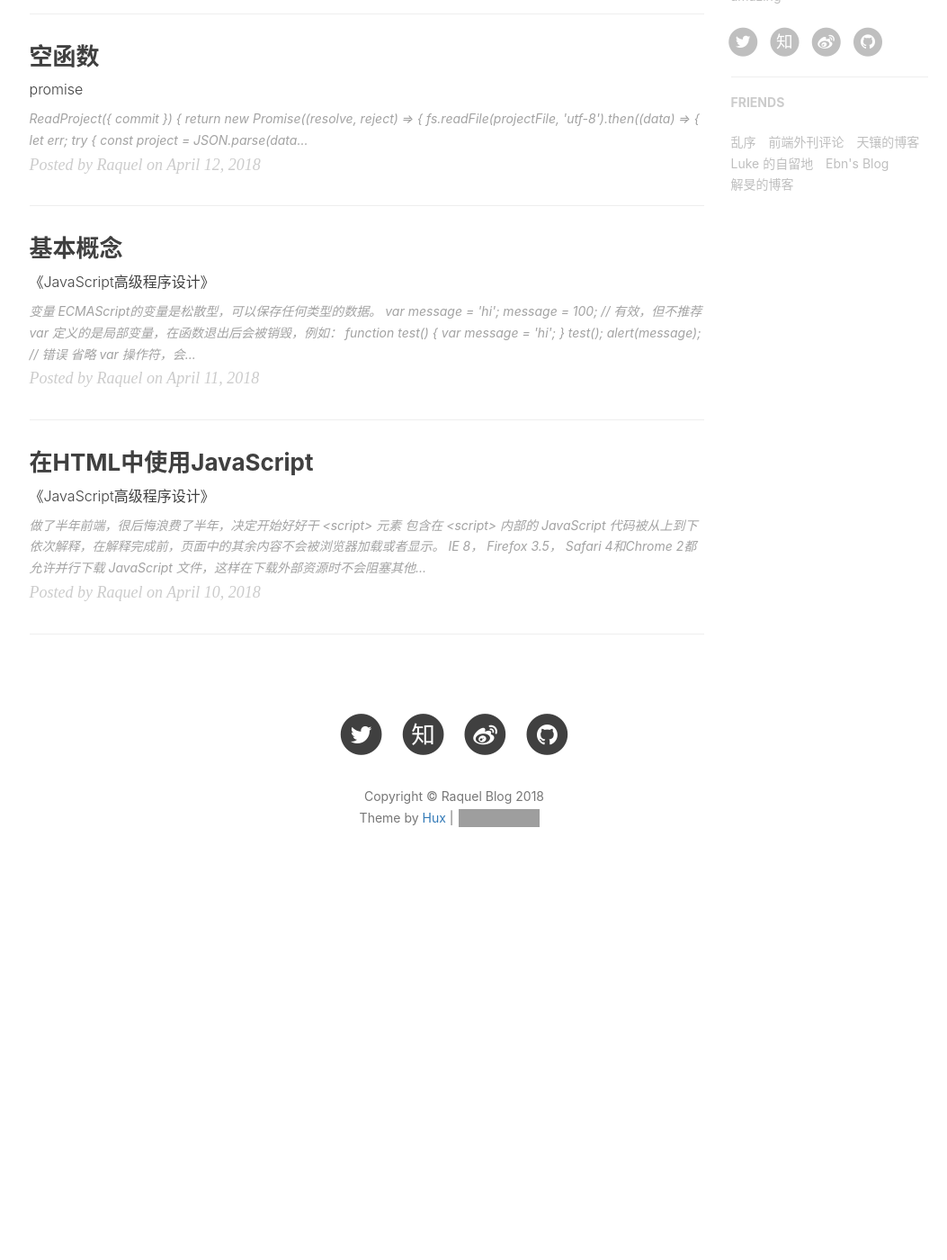
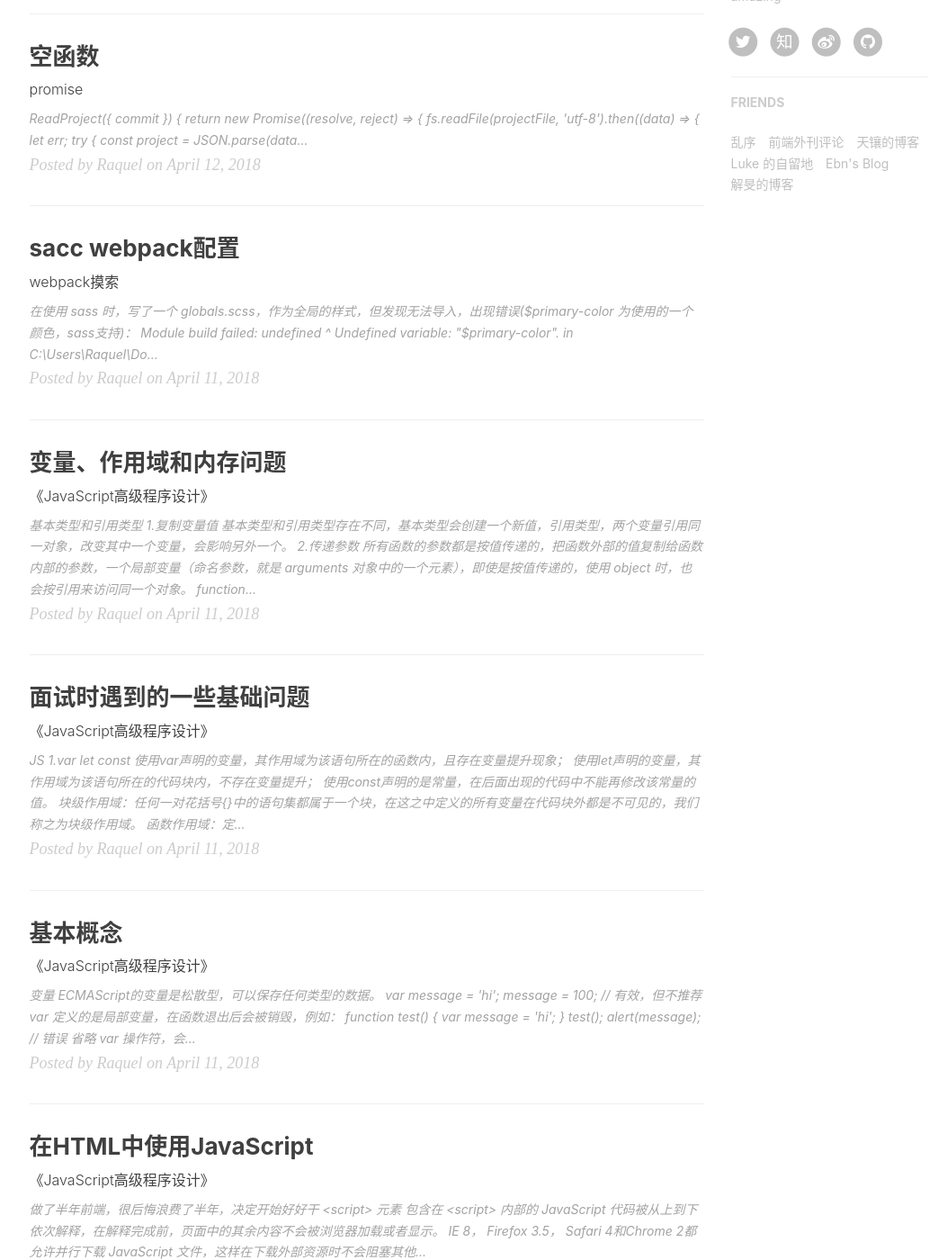
Before and after one commit to RaquelMao/RaquelMao.github.io, a Jekyll site: the page built from index.html, in a window 1280 px wide and 1400 px high, scrolled down 826 px. Shown: the whole window at 90% size, without its empty margins (135-1188 px from the left). Built offline with Jekyll 4.4.1, drawn with Linux system fonts in a browser that asks for light colours; nearby versions of some CDN libraries; the list of posts is cut into pages by our own code; comment, search, counter and statistics services are not loaded; before the commit the page ends 1839 px from its top, so only the background shows below that; grey boxes are pictures that could not be loaded.

Commit message:
update articles

````diff
--- a/_posts/2018-04-11-basic-concept.markdown
+++ b/_posts/2018-04-11-basic-concept.markdown
@@ -47,6 +47,7 @@ alert(message); // hi
 
 ```
 alert(typeof null); // Object。因为特殊值 null 被认为是一个空的对象引用
+alert(typeof undefined); // undefined
 ```
 
 #### 2.Undefined
--- /dev/null
+++ b/_posts/2018-04-25-some-questions.markdown
@@ -0,0 +1,24 @@
+---
+layout:       post
+title:        "面试时遇到的一些基础问题"
+subtitle:     "《JavaScript高级程序设计》"
+date:         2018-04-11 13:00:00
+author:       "Raquel"
+header-img:   "img/post-bg-2015.jpg"
+header-mask:  0.3
+catalog:      true
+tags:
+    - 基础
+---
+##### JS
+###### 1.var let const
+使用var声明的变量，其作用域为该语句所在的函数内，且存在变量提升现象；
+使用let声明的变量，其作用域为该语句所在的代码块内，不存在变量提升；
+使用const声明的是常量，在后面出现的代码中不能再修改该常量的值。
+
+块级作用域：任何一对花括号{}中的语句集都属于一个块，在这之中定义的所有变量在代码块外都是不可见的，我们称之为块级作用域。
+函数作用域：定义在函数中的参数和变量在函数外部是不可见的。
+
+###### 2.this
+![原文链接](http://www.ruanyifeng.com/blog/2010/04/using_this_keyword_in_javascript.html)
+![this的文章链接](/_posts/2018-04-16-this.markdown)
--- /dev/null
+++ b/_posts/2018-04-26-chapter-4.markdown
@@ -0,0 +1,42 @@
+---
+layout:       post
+title:        "变量、作用域和内存问题"
+subtitle:     "《JavaScript高级程序设计》"
+date:         2018-04-11 13:00:00
+author:       "Raquel"
+header-img:   "img/post-bg-2015.jpg"
+header-mask:  0.3
+catalog:      true
+tags:
+    - 读书笔记
+---
+### 基本类型和引用类型
+#### 1.复制变量值
+基本类型和引用类型存在不同，基本类型会创建一个新值，引用类型，两个变量引用同一对象，改变其中一个变量，会影响另外一个。
+#### 2.传递参数
+所有函数的参数都是按值传递的，把函数外部的值复制给函数内部的参数，一个局部变量（命名参数，就是 arguments 对象中的一个元素），即使是按值传递的，使用 object 时，也会按引用来访问同一个对象。
+```
+function add(num) {
+  num += 1;
+  return num;
+}
+var count = 20;
+var result = add(count);
+alert(count); // 20
+alert(result); // 30
+```
+```
+function set(obj) {
+  obj.num = 'mm';
+}
+var person = new Object();
+set(person);
+alert(person.name); // 'mm'
+```
+但如果在函数内部重写 obj ，这个变量引用是一个局部对象，会在函数执行完毕后立刻销毁。
+#### 3.检测类型
+```
+alert(person instanceof Object); // person 是 Object 吗？
+```
+
+### 执行环境和作用域
--- /dev/null
+++ b/_posts/2018-04-27-sass-problems.markdown
@@ -0,0 +1,113 @@
+---
+layout:       post
+title:        "sacc webpack配置"
+subtitle:     "webpack摸索"
+date:         2018-04-11 13:00:00
+author:       "Raquel"
+header-img:   "img/post-bg-2015.jpg"
+header-mask:  0.3
+catalog:      true
+tags:
+    - sass
+    - scss
+---
+
+在使用 sass 时，写了一个 globals.scss，作为全局的样式，但发现无法导入，出现错误($primary-color 为使用的一个颜色，sass支持)：
+```
+Module build failed:
+undefined
+          ^
+      Undefined variable: "$primary-color".
+      in C:\Users\Raquel\Documents\simple-qa\src\components\item.vue (line 85, column 12)
+
+ @ ./node_modules/vue-style-loader!./node_modules/css-loader?{"sourceMap":true}!./node_modules/vue-loader/lib/style-compiler?{"vue":true,"id":"data-v-403398fa","scoped":false,"hasInlineConfig":false}!./node_modules/sass-loader/lib/loader.js?{"sourceMap":true}!./node_modules/vue-loader/lib/selector.js?type=styles&index=0!./src/components/item.vue 4:14-372 13:3-17:5 14:22-380
+ ···
+```
+解决方法如下：
+webpack.base.conf.js:
+```
+const vueLoaderConfig = require('./vue-loader.conf')
+···
+module: {
+  rules: [
+    ...(config.dev.useEslint ? [createLintingRule()] : []),
+    {
+      test: /\.vue$/,
+      loader: 'vue-loader',
+      options: vueLoaderConfig
+    },
+···
+```
+vue-loader.conf.js:
+```
+'use strict'
+const utils = require('./utils')
+const config = require('../config')
+const isProduction = process.env.NODE_ENV === 'production'
+const sourceMapEnabled = isProduction
+  ? config.build.productionSourceMap
+  : config.dev.cssSourceMap
+
+module.exports = {
+  loaders: utils.cssLoaders({
+    sourceMap: sourceMapEnabled,
+    extract: isProduction
+  }),
+  cssSourceMap: sourceMapEnabled,
+  cacheBusting: config.dev.cacheBusting,
+  transformToRequire: {
+    video: ['src', 'poster'],
+    source: 'src',
+    img: 'src',
+    image: 'xlink:href'
+  }
+}
+```
+更改为：
+```
+'use strict'
+const utils = require('./utils')
+const config = require('../config')
+const isProduction = process.env.NODE_ENV === 'production'
+const sourceMapEnabled = isProduction
+  ? config.build.productionSourceMap
+  : config.dev.cssSourceMap
+
+module.exports = {
+  loaders: {
+    sass: 'vue-style-loader!css-loader!sass-loader?indentedSyntax=1&data=@import "./src//assets/scss/globals"',
+    scss: 'vue-style-loader!css-loader!sass-loader?data=@import "./src/assets/scss/globals";',
+    i18n: '@kazupon/vue-i18n-loader'
+  },
+  cssSourceMap: sourceMapEnabled,
+  cacheBusting: config.dev.cacheBusting,
+  transformToRequire: {
+    video: ['src', 'poster'],
+    source: 'src',
+    img: 'src',
+    image: 'xlink:href'
+  }
+}
+```
+然后在使用 bourbon 时，遇到了新的问题
+```
+Module build failed:
+var path = require("path");
+
+module.exports = {
+  includePaths: [
+    path.join(__dirname, "core")
+  ]
+};
+
+^
+      Invalid CSS after "v": expected 1 selector or at-rule, was "var path = require("
+      in C:\Users\Raquel\Documents\simple-qa\node_modules\bourbon\index.js (line 1, column 1)
+```
+最后更改了 import 路径 为 ’@import "~bourbon/core/bourbon"’
+
+然后出现了新的问题
+```
+No mixin named transition
+```
+网上的解决方法：“I found no other solution than to downgrade node-sass to 3.3.3.” 然而我并不想尝试降低我的 node-sass 版本
````
Also changed, not shown: _posts/2018-04-12-promise.markdown (+53 -0 lines).
